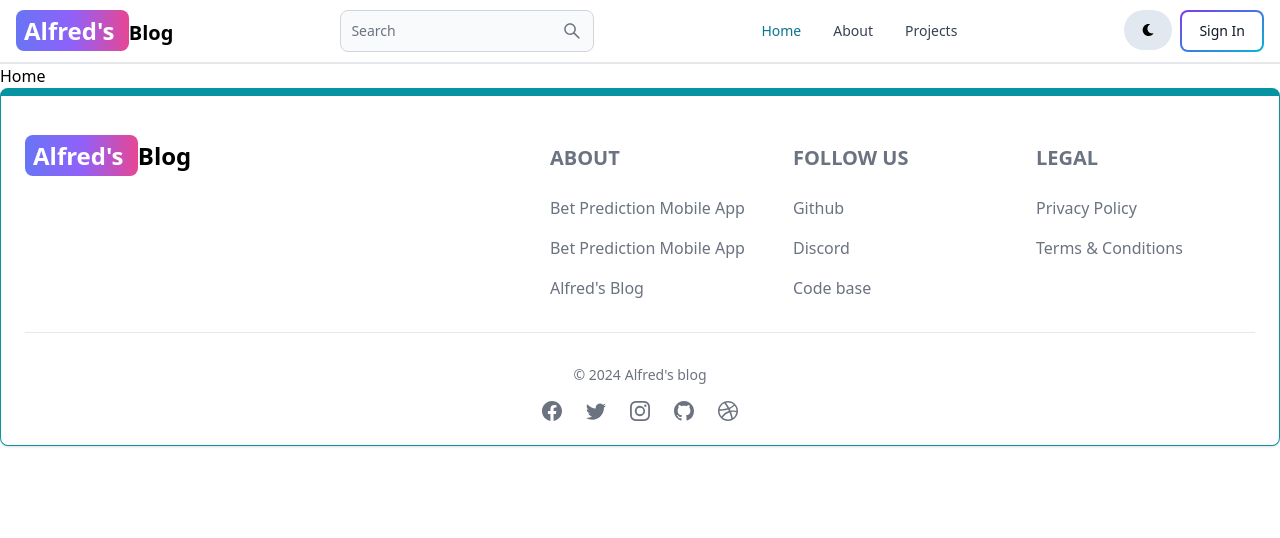
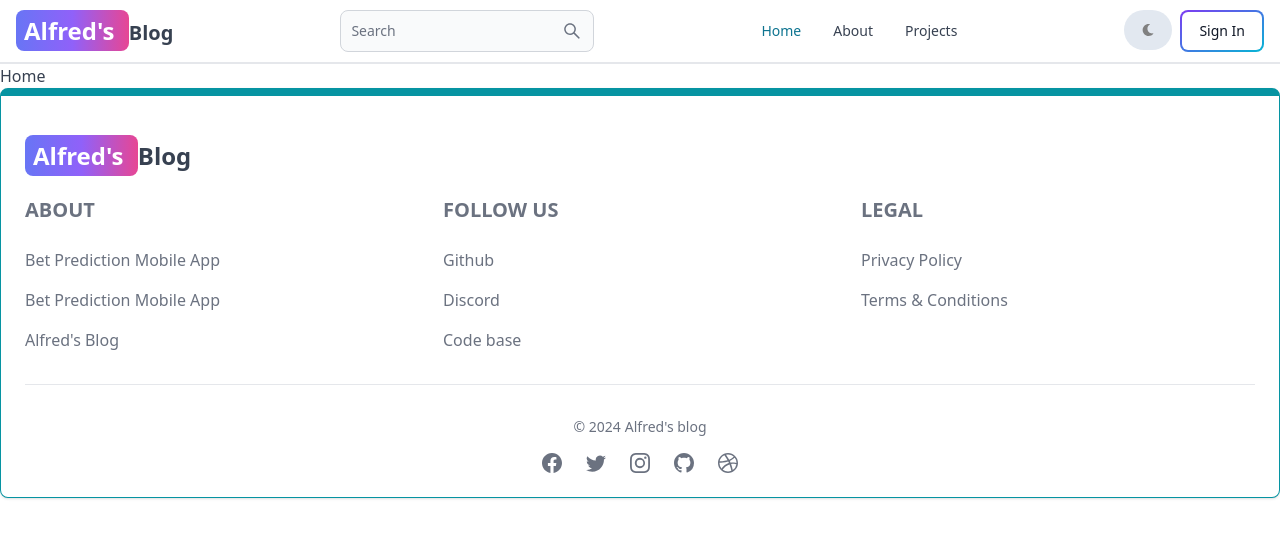
Before and after one commit to techyObura/mern-blog, a React (Vite) app in the folder client/: page / in a window 1280 px wide. Shown: the top 538 px of the page. Built offline with nearby package versions, Linux system fonts and the light colour scheme; no server answers.

Commit message:
Add and complete dark mode functionality

```diff
--- a/client/src/components/FooterComponent.jsx
+++ b/client/src/components/FooterComponent.jsx
@@ -13,7 +13,7 @@
   return (
     <Footer container className="border border-t-8 border-teal-500">
       <div className="w-full max-w-7xl mx-auto">
-        <div className="grid w-full justify-between sm:flex md:grid-cols-1">
+        <div className="grid w-full justify-between sm:flex sm:flex-col md:grid-cols-1">
           <div className="mt-5">
             <Link
               to="/"
--- a/client/src/components/Header.jsx
+++ b/client/src/components/Header.jsx
@@ -2,10 +2,14 @@
 import { Avatar, Button, Dropdown, Navbar, TextInput } from "flowbite-react";
 import { Link, useLocation } from "react-router-dom";
 import { AiOutlineSearch } from "react-icons/ai";
-import { FaMoon } from "react-icons/fa";
-import { useSelector } from "react-redux";
+import { FaMoon, FaSun } from "react-icons/fa";
+import { useDispatch, useSelector } from "react-redux";
+import { toggleTheme } from "../redux/theme/themeSlice";
+
 const Header = () => {
+  const dispatch = useDispatch();
   const { currentUser } = useSelector((state) => state.user);
+  const { theme } = useSelector((state) => state.theme);
   const path = useLocation().pathname;
   return (
     <Navbar className="border-b-2">
@@ -27,15 +31,20 @@
         />
       </form>
       <Button className=" w-12 h-10 lg:hidden bg-slate-200" color="grey" pill>
-        <AiOutlineSearch className=" w-5 h-5" />
+        <AiOutlineSearch color="grey" className=" w-5 h-5" />
       </Button>
       <div className="flex gap-2 md:order-2">
         <Button
           className=" w-12 h-10 hidden sm:inline bg-slate-200"
           color="grey"
           pill
+          onClick={() => dispatch(toggleTheme())}
         >
-          <FaMoon />
+          {theme === "light" ? (
+            <FaMoon color="grey" />
+          ) : (
+            <FaSun color="black" />
+          )}
         </Button>
         {currentUser ? (
           <>
--- /dev/null
+++ b/client/src/components/ThemeProviders.jsx
@@ -0,0 +1,15 @@
+import React from "react";
+import { useSelector } from "react-redux";
+
+const ThemeProviders = ({ children }) => {
+  const { theme } = useSelector((state) => state.theme);
+  return (
+    <div className={theme}>
+      <div className="bg-white text-gray-700 dark:text-gray-200 dark:bg-[rgb(16,23,42)] min-h-screen">
+        {children}
+      </div>
+    </div>
+  );
+};
+
+export default ThemeProviders;
--- a/client/src/main.jsx
+++ b/client/src/main.jsx
@@ -5,12 +5,15 @@
 import { store, persister } from "./redux/store.js";
 import { Provider } from "react-redux";
 import { PersistGate } from "redux-persist/integration/react";
+import ThemeProviders from "./components/ThemeProviders.jsx";
 
 ReactDOM.createRoot(document.getElementById("root")).render(
   <React.StrictMode>
     <PersistGate persistor={persister}>
       <Provider store={store}>
-        <App />
+        <ThemeProviders>
+          <App />
+        </ThemeProviders>
       </Provider>
     </PersistGate>
   </React.StrictMode>
--- a/client/src/redux/store.js
+++ b/client/src/redux/store.js
@@ -3,9 +3,11 @@
 import { combineReducers } from "@reduxjs/toolkit";
 import { persistStore, persistReducer } from "redux-persist";
 import storage from "redux-persist/lib/storage";
+import themeReducer from "./theme/themeSlice";
 
 const rootReducer = combineReducers({
   user: userReducer,
+  theme: themeReducer,
 });
 
 const persistConfig = {
--- /dev/null
+++ b/client/src/redux/theme/themeSlice.js
@@ -0,0 +1,19 @@
+import { createSlice } from "@reduxjs/toolkit";
+
+const initialState = {
+  theme: "light",
+};
+
+const themeSlice = createSlice({
+  name: "theme",
+  initialState,
+  reducers: {
+    toggleTheme: (state) => {
+      state.theme = state.theme === "light" ? "dark" : "light";
+    },
+  },
+});
+
+export const { toggleTheme } = themeSlice.actions;
+
+export default themeSlice.reducer;
```
